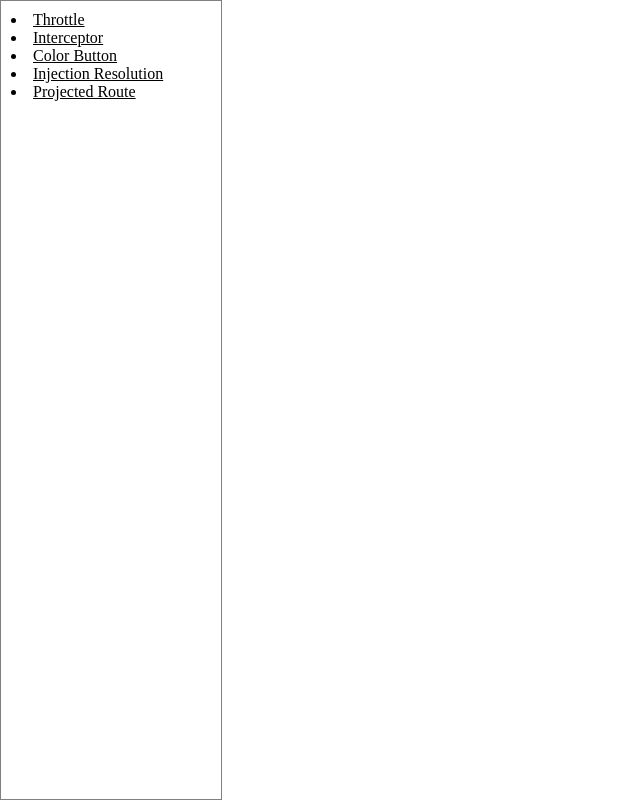
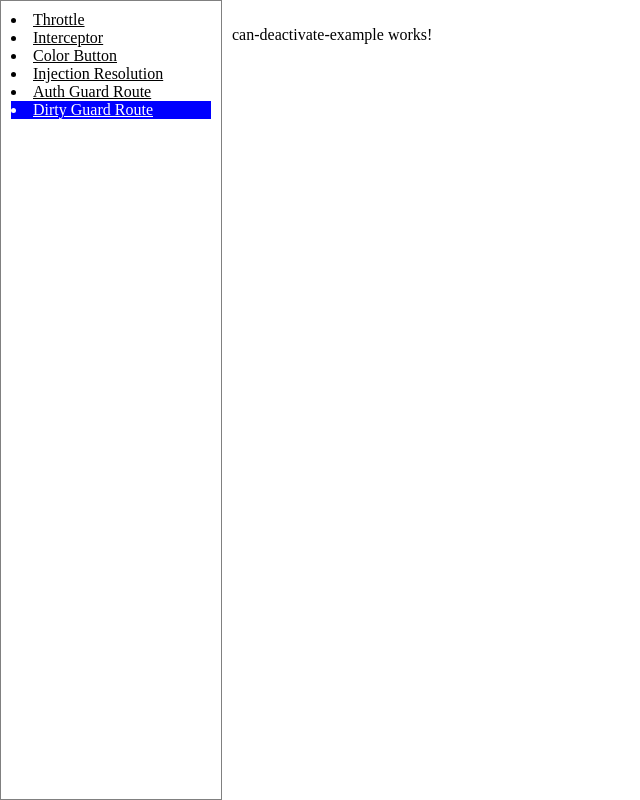
Before and after one commit to zhonglin94/slb.angular.tutorial, an Angular app: page /dirty-guard-example in a window 1280 px wide. Before the commit this address led to /. Shown: the whole page, without its empty margins (0-640 px from the left). Built offline with nearby package versions, Linux system fonts and the light colour scheme.

Commit message:
add dirty guard route

```diff
--- a/src/app/app-routing.module.ts
+++ b/src/app/app-routing.module.ts
@@ -5,6 +5,7 @@ import { InjectionResolutionExampleComponent } from './di/injection-resolution/i
 import { InterceptorExampleComponent } from './di/interceptor/interceptor-example/interceptor-example.component';
 import { ThrottleExampleComponent } from './observable/throttle/throttle-example/throttle-example.component';
 import { AuthGuard } from './router/auth.guard';
+import { CanDeactivateExampleComponent } from './router/can-deactivate-example/can-deactivate-example.component';
 import { DirtyGuard } from './router/dirty.guard';
 import { ProtectedRouteExampleComponent } from './router/protected-route-example/protected-route-example.component';
 
@@ -29,6 +30,10 @@ const routes: Routes = [
     path: 'protected-route-example',
     component: ProtectedRouteExampleComponent,
     canActivate: [AuthGuard],
+  },
+  {
+    path: 'dirty-guard-example',
+    component: CanDeactivateExampleComponent,
     canDeactivate: [DirtyGuard]
   }
 ];
--- a/src/app/app.component.ts
+++ b/src/app/app.component.ts
@@ -28,8 +28,12 @@ const menuItems: MenuItem[] = [
     path: 'injection-resolution-example'
   },
   {
-    name: 'Projected Route',
+    name: 'Auth Guard Route',
     path: 'protected-route-example'
+  },
+  {
+    name: 'Dirty Guard Route',
+    path: 'dirty-guard-example'
   }
 ];
 
--- a/src/app/app.module.ts
+++ b/src/app/app.module.ts
@@ -13,6 +13,7 @@ import { InterceptorExampleComponent } from './di/interceptor/interceptor-exampl
 import { InjectionResolutionExampleComponent } from './di/injection-resolution/injection-resolution-example.component';
 import { CounterComponent } from './di/injection-resolution/counter/counter.component';
 import { ProtectedRouteExampleComponent } from './router/protected-route-example/protected-route-example.component';
+import { CanDeactivateExampleComponent } from './router/can-deactivate-example/can-deactivate-example.component';
 
 @NgModule({
   declarations: [
@@ -24,7 +25,8 @@ import { ProtectedRouteExampleComponent } from './router/protected-route-example
     InterceptorExampleComponent,
     InjectionResolutionExampleComponent,
     CounterComponent,
-    ProtectedRouteExampleComponent
+    ProtectedRouteExampleComponent,
+    CanDeactivateExampleComponent
   ],
   imports: [
     BrowserModule,
--- /dev/null
+++ b/src/app/router/can-deactivate-example/can-deactivate-example.component.html
@@ -0,0 +1 @@
+<p>can-deactivate-example works!</p>
--- /dev/null
+++ b/src/app/router/can-deactivate-example/can-deactivate-example.component.ts
@@ -0,0 +1,20 @@
+import { Component, OnInit } from '@angular/core';
+
+@Component({
+  selector: 'app-can-deactivate-example',
+  templateUrl: './can-deactivate-example.component.html',
+  styleUrls: ['./can-deactivate-example.component.scss']
+})
+export class CanDeactivateExampleComponent implements OnInit {
+
+  constructor() {
+  }
+
+  ngOnInit(): void {
+  }
+
+
+  isDirty(): boolean {
+    return true;
+  }
+}
--- a/src/app/router/dirty.guard.ts
+++ b/src/app/router/dirty.guard.ts
@@ -1,14 +1,14 @@
 import { Injectable } from '@angular/core';
 import { ActivatedRouteSnapshot, CanDeactivate, RouterStateSnapshot, UrlTree } from '@angular/router';
 import { Observable } from 'rxjs';
-import { ProtectedRouteExampleComponent } from './protected-route-example/protected-route-example.component';
+import { CanDeactivateExampleComponent } from './can-deactivate-example/can-deactivate-example.component';
 
 @Injectable({
   providedIn: 'root'
 })
-export class DirtyGuard implements CanDeactivate<ProtectedRouteExampleComponent> {
+export class DirtyGuard implements CanDeactivate<CanDeactivateExampleComponent> {
   canDeactivate(
-    component: ProtectedRouteExampleComponent,
+    component: CanDeactivateExampleComponent,
     route: ActivatedRouteSnapshot,
     state: RouterStateSnapshot): Observable<boolean | UrlTree> | Promise<boolean | UrlTree> | boolean | UrlTree {
     if (component.isDirty()) {
--- a/src/app/router/protected-route-example/protected-route-example.component.ts
+++ b/src/app/router/protected-route-example/protected-route-example.component.ts
@@ -12,8 +12,4 @@ export class ProtectedRouteExampleComponent implements OnInit {
 
   ngOnInit(): void {
   }
-
-  isDirty(): boolean {
-    return true;
-  }
 }
```
Also changed, not shown: src/app/router/can-deactivate-example/can-deactivate-example.component.scss (added), 1 other file (tests, documents, lock files or other folders).
